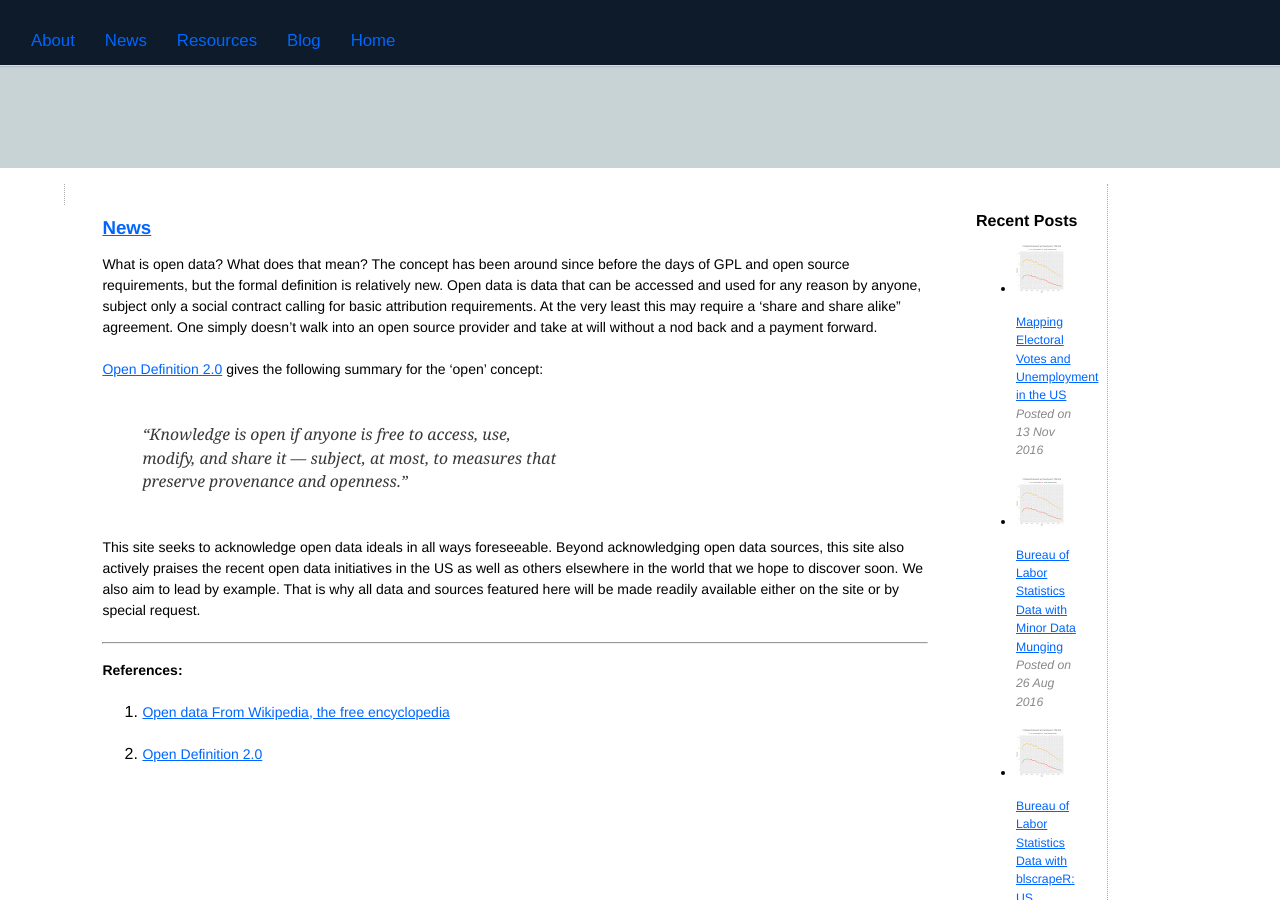
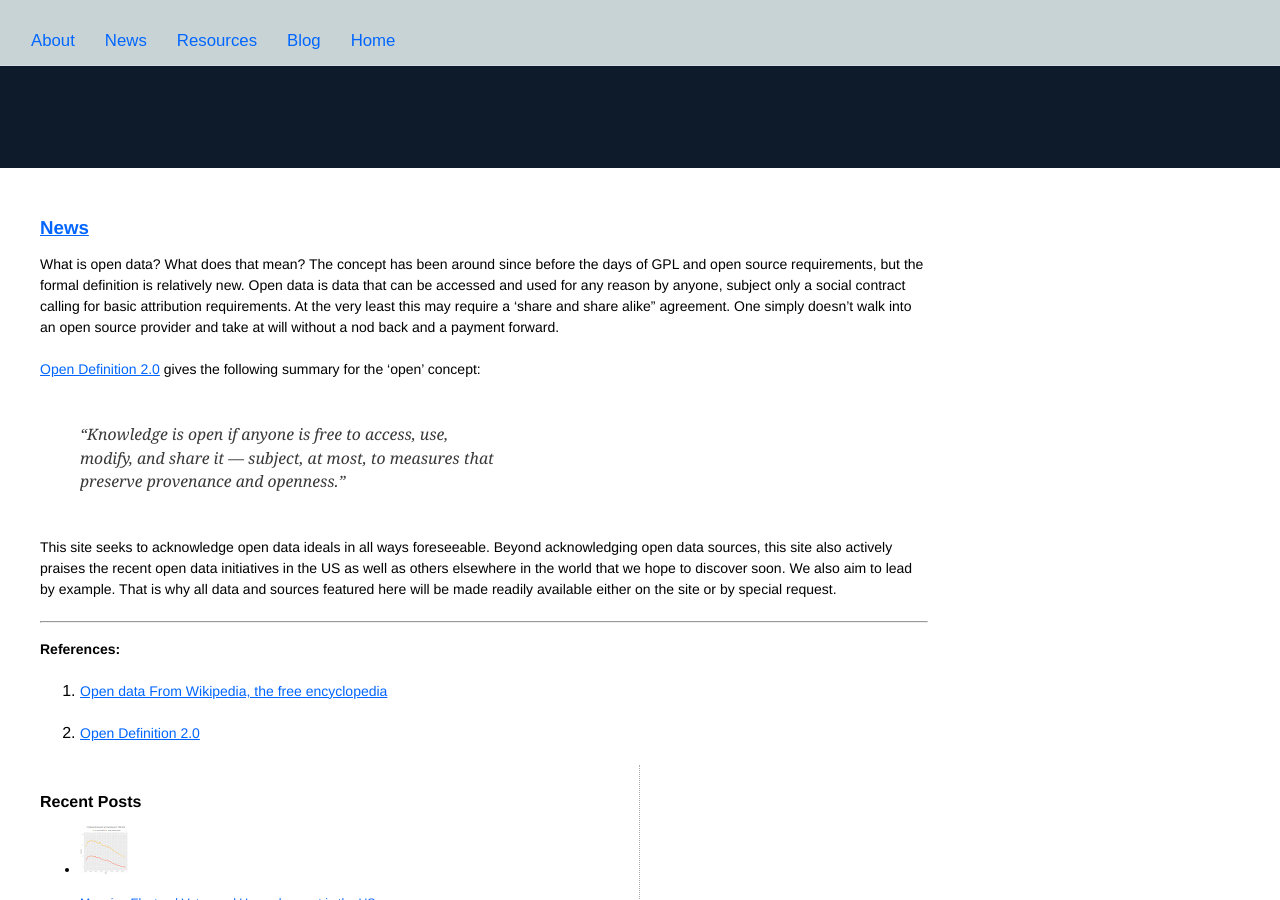
Before and after one commit to jon-starnes/jon-starnes.github.io, a Jekyll site: the page built from index.html, in a window 1280 px wide and 900 px high. Built offline with Jekyll 4.4.1, drawn with Linux system fonts in a browser that asks for light colours; nearby versions of some CDN libraries.

Commit message:
Style updates

```diff
--- a/_includes/footer.html
+++ b/_includes/footer.html
@@ -1,12 +1,7 @@
 
 <div class="container">
   <div class="row">
-
-    <div class="col sidebar2">
-      <p class = "desc"></p>
-    </div>
-
-    <div class="col sidebar2">
+    <div class="col sidebar1">
       {% if site.twitter_username %}
       <a href="https://twitter.com/{{ site.twitter_username }}">
         <i class="fa fa-twitter"></i> Twitter
@@ -14,7 +9,7 @@
       {% endif %}
     </div>
 
-    <div class="col sidebar2">
+    <div class="col sidebar1">
       {% if site.github_username %}
       <a href="https://github.com/{{ site.github_username }}">
         <i class="fa fa-github"></i> GitHub
@@ -22,7 +17,7 @@
       {% endif %}
     </div>
 
-    <div class="col sidebar2">
+    <div class="col sidebar1">
       <p class = "desc">Copyright 2016 by Jon Starnes</p>
     </div>
 
--- a/_includes/head.html
+++ b/_includes/head.html
@@ -29,17 +29,15 @@
 			 	.content { width: 66.66%; }
 			 	.sidebar { width: 33.33%; }
 			 	.info    { width: 100%;   }
-			 	.content1 { width: 70%; 	}
-			 	.sidebar1	{ width: 5%; 	}
-			 	.sidebar2	{ width: 25%; 	}
+			 	.content1 { width: 75%; 	}
+			 	.sidebar1	{ width: 25%; 	}
 			 }
 			 @media only screen and (min-width: 76em) {
 			 	.content { width: 58.33%; } /* 7/12 */
 			 	.sidebar { width: 41.66%; } /* 5/12 */
 			 	.info    { width: 50%;    }
-			 	.content1 { width: 70%; 	}
-			 	.sidebar1	{ width: 5%; 	}
-			 	.sidebar2	{ width: 25%; 	}
+			 	.content1 { width: 75%; 	}
+			 	.sidebar1	{ width: 25%; 	}
 			 }
 	</style>
 
--- a/_layouts/main1.html
+++ b/_layouts/main1.html
@@ -5,15 +5,6 @@ layout: default
 
 <div class="container">
   <div class="row">
-
-    <!-- Sidebar1 content -->
-    <div class="col sidebar1">
-      <div class="row">
-        <div class="col feature">
-          <p></p>
-        </div>
-      </div> <!-- col info row -->
-    </div> <!--col sidebar1-->
 
     <!-- column content -->
     <div class="col content1">
--- a/_sass/_base.scss
+++ b/_sass/_base.scss
@@ -2,12 +2,12 @@ $content-width: 99%;
 $main: #FCFAFA;
 /* $font-style: 'Open Sans', sans-serif; */
 $font-color: #0D1B1E;
-$link-color: #778DA9;
-$link-hover-color: #A4B8C4;
+$link-color: #A4B8C4;
+$link-hover-color: #C8D3D5;
 $heading-font: 'Muli', sans-serif;
 $heading-font-color: #474647;
 $light:  	#778DA9; /* #E7EDF4; */
-$header:  #C8D3D5; /* #1D1425; */
+$header:  #0D1B2A; /* #1D1425; */
 $blockquote: #DEA54B;
 
 *,
--- a/_sass/_layout.scss
+++ b/_sass/_layout.scss
@@ -114,7 +114,7 @@ aside {
 	position: fixed;
 	top: 0;
 	left: 0;
-	background: #0D1B2A;
+	background: #C8D3D5;
 	width: 100%;
 	z-index: 2;
 	border-bottom: 1px solid lighten($light, 30%);
```
